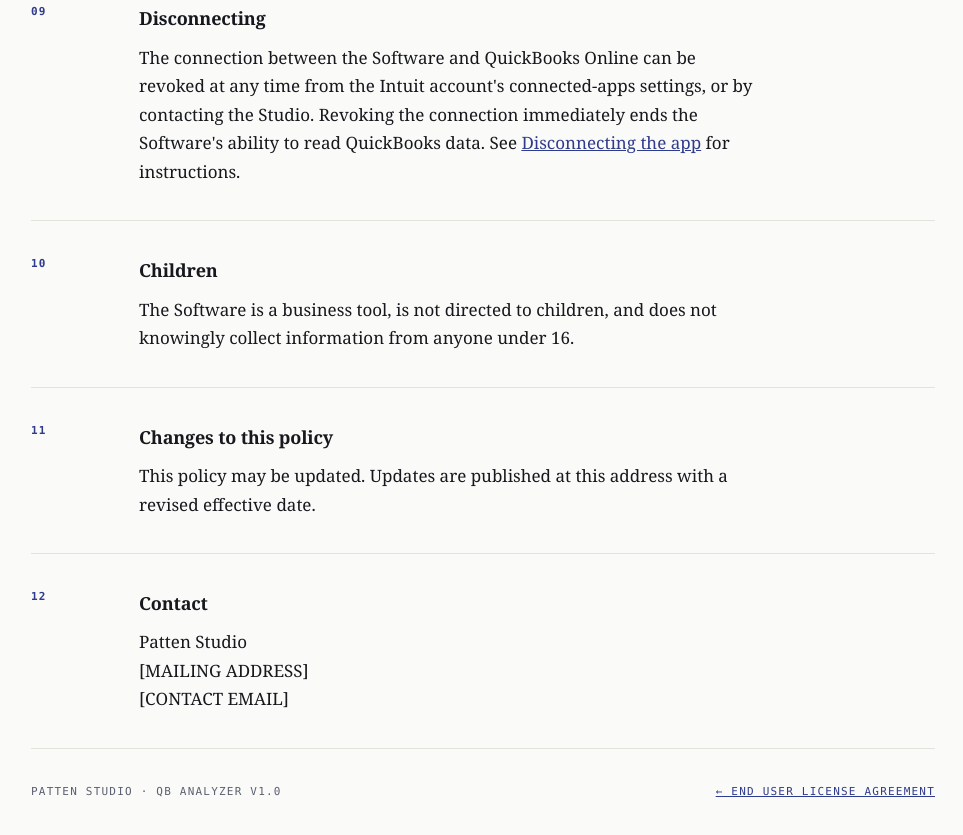
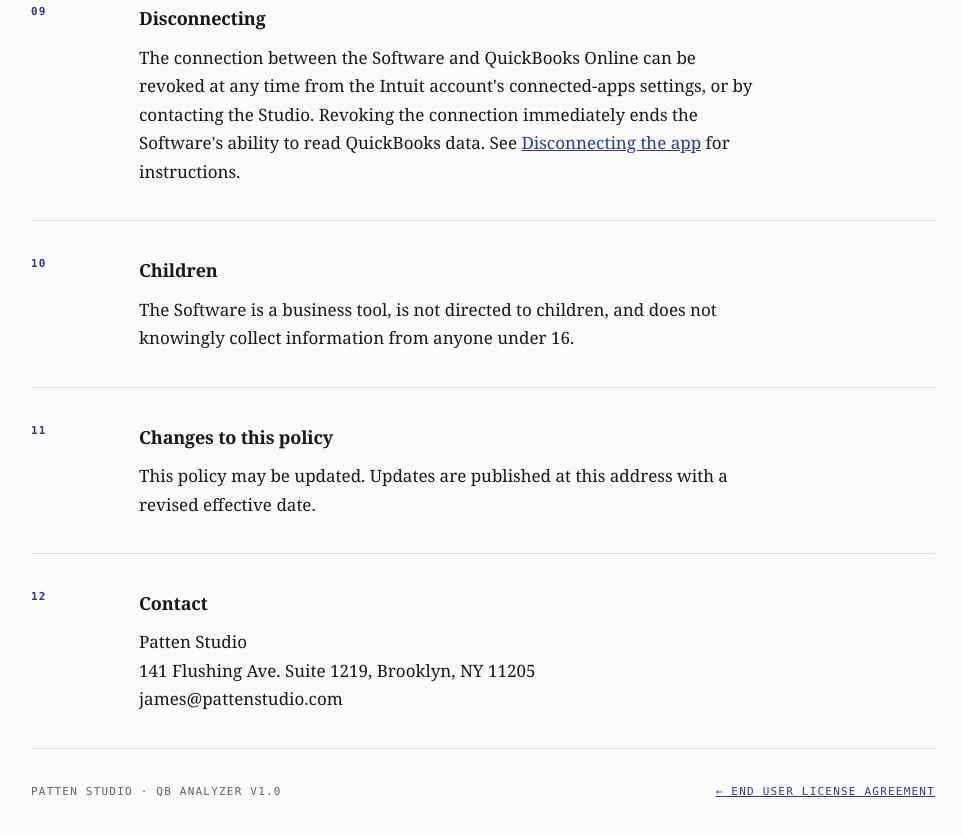
Before and after one commit to jamespatten/qbanalyzer, a plain HTML site: page privacy.html in a window 1280 px wide. Shown: the part 3528-4363 px from the top of the page, without its empty margins (157-1120 px from the left). Drawn offline with Linux system fonts and the light colour scheme.

Commit message:
Update contact information in privacy.html

```diff
--- a/privacy.html
+++ b/privacy.html
@@ -286,8 +286,8 @@
       <h2>Contact</h2>
       <p>
         Patten Studio<br>
-        [MAILING ADDRESS]<br>
-        [CONTACT EMAIL]
+        141 Flushing Ave. Suite 1219, Brooklyn, NY 11205<br>
+        james@pattenstudio.com
       </p>
     </div>
   </section>
```
